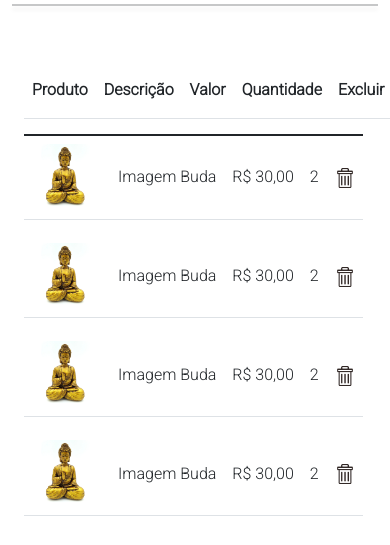
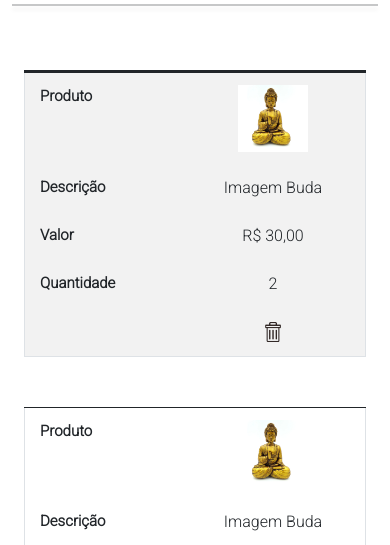
Before and after one commit to WilliamOldTree/projeto-rd, a React (Create React App) app in the folder base-pi-react/: page /cart in a window 390 px wide. Shown: the part 299-844 px from the top of the page. Built offline with nearby package versions, Linux system fonts and the light colour scheme.

Commit message:
Atualização

```diff
--- a/base-pi-react/src/components/list_compra/ListCompra.css
+++ b/base-pi-react/src/components/list_compra/ListCompra.css
@@ -1,9 +1,49 @@
 @import url('https://fonts.googleapis.com/css2?family=Inter:wght@200&family=Roboto:wght@300&display=swap');
+
+.table_listCompra{
+	width: 100%;
+	border-collapse: collapse;
+}
+
+.text-center.align-middle, .text-center.pb-3{
+  padding:12px 15px;
+  text-align: center;
+  font-size:16px;
+}
+
+/*responsive*/
+
+@media(max-width: 500px){
+	.thead-listCompra{
+		display: none;
+	}
+
+	.table_listCompra, .tbody-listCompra, .text-center.align-middle{
+		display: block;
+		width: 100%;
+	}
+
+	.text-center.align-middle{
+		text-align: right;
+		padding-left: 50%;
+		text-align: right;
+		position: relative;
+	}
+	.text-center.align-middle::before{
+		content: attr(data-label);
+		position: absolute;
+		left:0;
+		width: 50%;
+		padding-left:15px;
+		font-size:15px;
+		font-weight: bold;
+		text-align: left;
+	}
+}
 
 
 @media (max-width: 375px) {
     .list_resumo_compra {
-
         overflow: auto;
         margin  : auto;
     }
--- a/base-pi-react/src/components/list_compra/ListCompra.js
+++ b/base-pi-react/src/components/list_compra/ListCompra.js
@@ -8,17 +8,17 @@ const ListCompra = (props) => {
         <Container>
             <Row>
                 <Col className="list_resumo_compra">
-                    <Table>
-                        <thead>
-                            <tr>
+                    <Table striped bordered hover className="table_listCompra">
+                        <thead className="thead-listCompra">
+                            <tr className="tr_listCompra">
                                 <th className="text-center pb-3">Produto</th>
                                 <th className="text-center pb-3">Descrição</th>
                                 <th className="text-center pb-3">Valor</th>
                                 <th className="text-center pb-3">Quantidade</th>
-                                <th className="text-center pb-3">Excluir</th>
+                                <th className="text-center pb-3"></th>
                             </tr>
                         </thead>
-                        <tbody>
+                        <tbody className="tbody-listCompra">
                             {props.children}
                         </tbody>
                     </Table>
--- a/base-pi-react/src/components/resumo_compra/ResumoCompra.css
+++ b/base-pi-react/src/components/resumo_compra/ResumoCompra.css
@@ -3,5 +3,15 @@
 .list_resumo_compra{
     display: flex;
     flex-direction: column;
+}
 
+@media(max-width: 500px){
+	.tr_listCompra{
+		display: block;
+		width: 100%;
+	}
+
+	.tr_listCompra{
+		margin-bottom:50px;
+	}
 }
--- a/base-pi-react/src/components/resumo_compra/ResumoCompra.js
+++ b/base-pi-react/src/components/resumo_compra/ResumoCompra.js
@@ -4,13 +4,13 @@ import './ResumoCompra.css'
 const ResumoCompra = (props) => {
     return <>
 
-                <tr>
-                    <td className="text-center align-middle"><img alt="produto" width={70} src={props.product_img} /></td>
-                    <td className="text-center align-middle">{props.descricao}</td>
-                    <td className="text-center align-middle">{props.valor}</td>
-                    <td className="text-center align-middle">{props.quantidade}</td>
-                    <td className="text-center align-middle"><img alt="excluir" width={20} src={props.trash_img} /></td>
-                </tr>
+        <tr className="tr_listCompra">
+            <td data-label="Produto" className="text-center align-middle"><img alt="produto" width={70} src={props.product_img} /></td>
+            <td data-label="Descrição" className="text-center align-middle">{props.descricao}</td>
+            <td data-label="Valor" className="text-center align-middle">{props.valor}</td>
+            <td data-label="Quantidade" className="text-center align-middle">{props.quantidade}</td>
+            <td className="text-center align-middle"><img alt="excluir" width={20} src={props.trash_img} /></td>
+        </tr>
 
     </>
 }
--- a/base-pi-react/src/pages/area_cliente_detalhesPedido/Area_cliente_detalhesPedido.css
+++ b/base-pi-react/src/pages/area_cliente_detalhesPedido/Area_cliente_detalhesPedido.css
@@ -147,14 +147,14 @@ body {
 @media(max-width: 500px) {
 
     .table,
-    .table thead,
-    .table tr,
+    .table thead.thead-detalhesPedidos,
+    .table tr.tr-detalhespedido,
     .table th.detalhesPedido-list {
         display: block;
         width  : 100%;
     }
 
-    .table tr {
+    .table tr.tr-detalhespedido {
         margin-bottom: 15px;
     }
 
--- a/base-pi-react/src/pages/area_cliente_detalhesPedido/Area_cliente_detalhesPedido.js
+++ b/base-pi-react/src/pages/area_cliente_detalhesPedido/Area_cliente_detalhesPedido.js
@@ -16,7 +16,7 @@ function detalhesPedido() {
                 <div className='detalhesPedidoCliente'>
                     <div className='NumeroPedido'>
                         <table className='table'>
-                            <thead>
+                            <thead className="thead-detalhesPedidos">
                                 <tr className='tr-detalhespedido'>
                                     <th className='detalhesPedido-list'>
                                         <div className="status-pedidoDetalhes"></div>
--- a/base-pi-react/src/pages/area_cliente_favoritos/Area_cliente_favoritos.css
+++ b/base-pi-react/src/pages/area_cliente_favoritos/Area_cliente_favoritos.css
@@ -103,14 +103,14 @@ body {
 @media(max-width: 500px) {
 
     .table,
-    .table thead,
+    .table thead.thead-favoritos,
     .table tr,
     .table th.area-favoritos {
         display: block;
         width  : 100%;
     }
 
-    .table tr {
+    .table tr.tr-favoritos {
         margin-bottom: 15px;
     }
 
--- a/base-pi-react/src/pages/area_cliente_favoritos/Area_cliente_favoritos.js
+++ b/base-pi-react/src/pages/area_cliente_favoritos/Area_cliente_favoritos.js
@@ -36,7 +36,7 @@ function Favoritos() {
                     {/* BEGGIN LISTAGEM DE PRODUTOS FAVORITOS */}
                     <div className='col-9 col-sm-9 col-xs-9 produtosFavoritos'>
                         <table className='table'>
-                            <thead>
+                            <thead className='thead-favoritos'>
                                 <tr className='tr-favoritos' >
                                     <th className='col-2 col-sm-2 col-xs-2 area-favoritos'>
                                     <img width='90%' src={SagradaFamilia} />
--- a/base-pi-react/src/pages/area_cliente_pedidos/Area_cliente_pedidos.css
+++ b/base-pi-react/src/pages/area_cliente_pedidos/Area_cliente_pedidos.css
@@ -105,14 +105,14 @@ body {
 
 
     .table,
-    .table thead,
-    .table tr,
+    .table thead.thead-pedidos,
+    .table tr.tr-pedidos,
     .table th.pedido-list {
         display: block;
         width  : 100%;
     }
 
-    .table tr {
+    .table tr.tr-pedidos {
         margin-bottom: 15px;
     }
 
--- a/base-pi-react/src/pages/area_cliente_pedidos/Area_cliente_pedidos.js
+++ b/base-pi-react/src/pages/area_cliente_pedidos/Area_cliente_pedidos.js
@@ -33,7 +33,7 @@ function Pedidos() {
                     {/* BEGGIN LISTAGEM DE PEDIDOS */}
                     <div className='col-9 col-sm-9 col-xs-9 PedidosCliente'>
                         <table className='table'>
-                            <thead>
+                            <thead className="thead-pedidos">
                                 <div className="container area-pedido">
                                     <tr className='tr-pedidos'>
                                         <th className='pedido-list'>
--- a/base-pi-react/src/pages/cart/Cart.css
+++ b/base-pi-react/src/pages/cart/Cart.css
@@ -98,3 +98,9 @@
     color: white;
     border: 1px solid #00A846;
 }
+
+@media(max-width: 500px){
+	#cart_total{
+		margin-right: 20px;
+	}
+}
--- a/base-pi-react/src/pages/pagamento/Pagamento.js
+++ b/base-pi-react/src/pages/pagamento/Pagamento.js
@@ -60,8 +60,7 @@ function Pagamento() {
                     <Col className='container mt-3 p-3' id='pay_total'>
                         <h5>Produtos = R$ 120,00</h5>
                         <h5>Frete = R$ 15,00</h5>
-                        <h2>Total = 135,00</h2>  overflow: auto;
-        margin  : auto;
+                        <h2>Total = 135,00</h2>
                         <h5>Parcelas 3 x R$ 45,00</h5><img src={Visa} alt="" />
                         <Link className="change_card" to="./entregas"><h6>Conheça outras formas de pagamento</h6></Link>
                     </Col>
```
Also changed, not shown: 1 other file (tests, documents, lock files or other folders).
